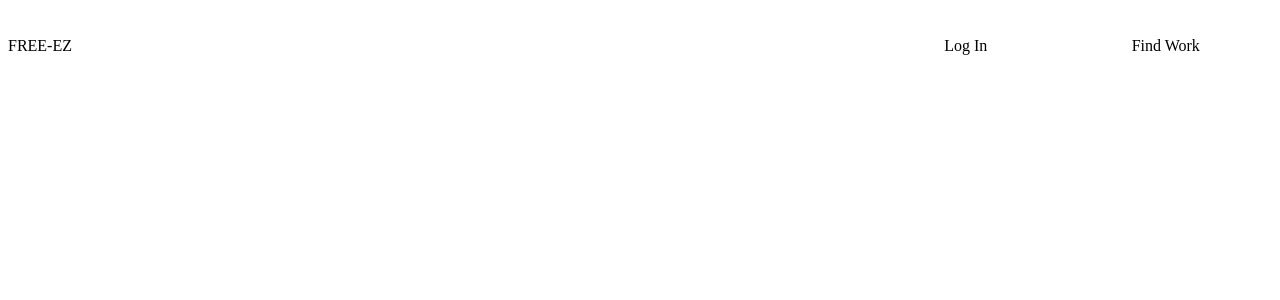
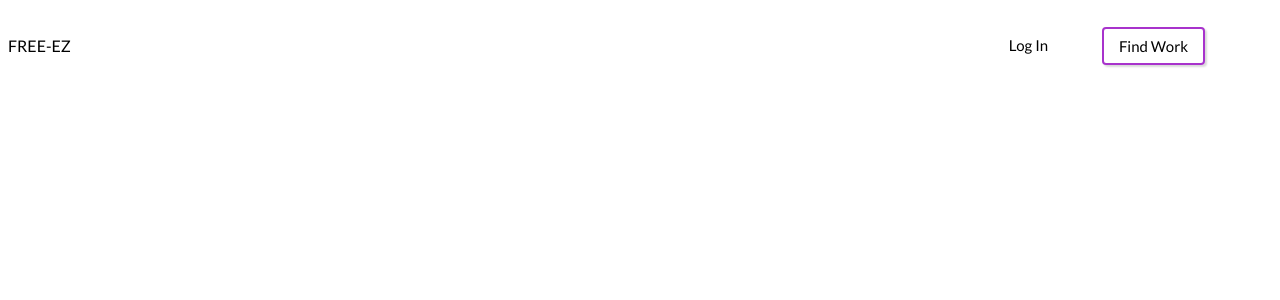
Before and after one commit to 05Dylan22/Freelance-Website, a React app: page / in a window 1280 px wide. Shown: the top 300 px of the page. Built offline with nearby package versions, Linux system fonts and the light colour scheme.

Commit message:
two nav buttons and more base styling

```diff
--- a/public/index.html
+++ b/public/index.html
@@ -1,6 +1,9 @@
 <!DOCTYPE html>
 <html lang="en">
 <head>
+  <link rel="preconnect" href="https://fonts.googleapis.com">
+<link rel="preconnect" href="https://fonts.gstatic.com" crossorigin>
+<link href="https://fonts.googleapis.com/css2?family=Lato:ital,wght@0,100;0,300;0,400;0,700;0,900;1,100;1,300;1,400;1,700;1,900&display=swap" rel="stylesheet">
   <meta charset="UTF-8">
   <meta name="viewport" content="width=device-width, initial-scale=1.0">
   <title>My Website</title>
--- a/src/PageElements/HomePageNav.tsx
+++ b/src/PageElements/HomePageNav.tsx
@@ -6,8 +6,8 @@ const HomePageNav = () => {
     <header className="b-flex home-header">
       <p>FREE-EZ</p>
       <nav className="a-flex home-header-nav">
-        <Link className="link-no-style nav-link" to={"/"}>Log In</Link>
-        <Link className="link-no-style nav-link"  to={"/"}>Find Work</Link>
+        <Link className="link-no-style nav-link btm-brdr" to={"/"}>Log In</Link>
+        <Link className="link-no-style nav-link brdr-shdow"  to={"/"}>Find Work</Link>
       </nav>
     </header>
   )
--- a/src/index.css
+++ b/src/index.css
@@ -1,10 +1,17 @@
+:root {
+  --primary-color: #A833CC;
+}
+
+body {
+  font-family: lato;
+}
+
 .main-title {
   font-size: 54px;
 }
 
 .link-no-style {
   text-decoration: none;
-  color: black;
 }
 
 .a-flex {
@@ -24,3 +31,25 @@
   align-items: center;
   justify-content: center;
 }
+
+.brdr-shdow {
+  border: 2px solid var(--primary-color);
+  border-radius: 4px;
+  box-shadow: 2px 2px 2px rgba(0, 0, 0, 0.15);
+  transition: all 0.15s;
+}
+
+.brdr-shdow:hover {
+  background-color: var(--primary-color);
+  color: white;
+}
+
+.btm-brdr {
+  border-bottom: 2px solid transparent;
+  transition: all 0.15s;
+}
+
+.btm-brdr:hover {
+  border-color: var(--primary-color);
+  box-shadow: 0px 2px 0px rgba(0, 0, 0, 0.15);
+}
--- a/src/styles/HomeHeroNav.css
+++ b/src/styles/HomeHeroNav.css
@@ -4,9 +4,14 @@
 }
 
 .home-header-nav {
-  width: 400px;
+  width: 250px;
+  margin-right: 55px;
 }
 
 .nav-link {
-
+  color: black;
+  width: 75px;
+  text-align: center;
+  font-size: 15px;
+  padding: 8px 12px;
 }
```
